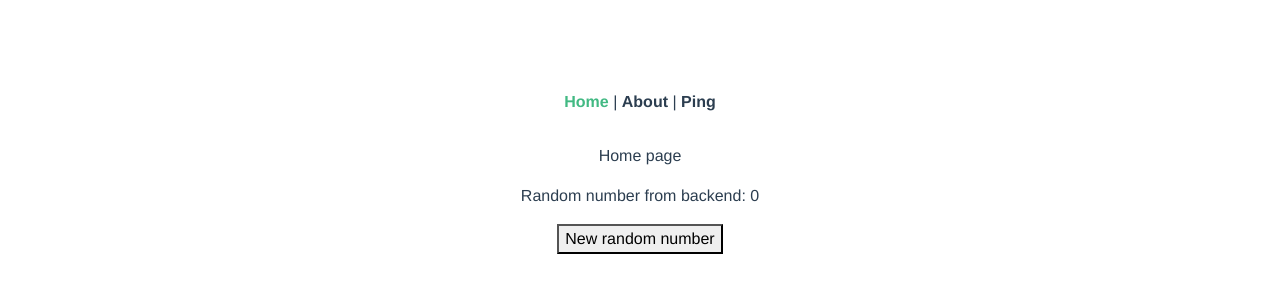
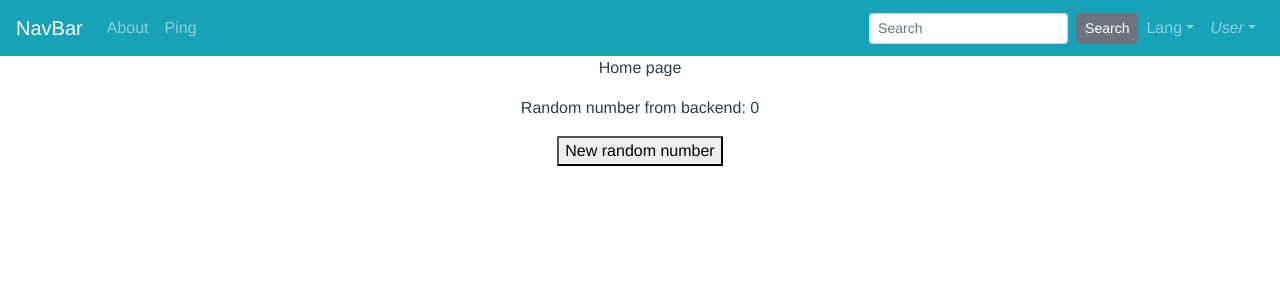
Before and after one commit to smcheraghi/RecSysCOEN6313, a Vue app in the folder frontend/: page / in a window 1280 px wide. Shown: the top 300 px of the page. Built offline with nearby package versions, Linux system fonts and the light colour scheme.

Commit message:
Update structure

```diff
--- a/frontend/src/App.vue
+++ b/frontend/src/App.vue
@@ -1,17 +1,18 @@
 <template>
   <div id="app">
-    <div id="nav">
-      <router-link to="/">Home</router-link> |
-      <router-link to="/about">About</router-link> |
-      <router-link to="/ping">Ping</router-link>
-    </div>
+    <Navbar/>
     <router-view/>
   </div>
 </template>
 
 <script>
+import Navbar from '@/components/Navbar.vue'
+
 export default {
-  name: 'App'
+  name: 'App',
+  components: {
+    Navbar
+  }
 }
 </script>
 
@@ -22,18 +23,5 @@
   -moz-osx-font-smoothing: grayscale;
   text-align: center;
   color: #2c3e50;
-  margin-top: 60px;
-}
-#nav {
-  padding: 30px;
-}
-
-#nav a {
-  font-weight: bold;
-  color: #2c3e50;
-}
-
-#nav a.router-link-exact-active {
-  color: #42b983;
 }
 </style>
--- /dev/null
+++ b/frontend/src/components/Navbar.vue
@@ -0,0 +1,33 @@
+<template>
+  <b-navbar toggleable="md" type="dark" variant="info">
+    <b-navbar-toggle target="nav_collapse"></b-navbar-toggle>
+    <b-navbar-brand href="/">NavBar</b-navbar-brand>
+    <b-collapse is-nav id="nav_collapse">
+      <b-navbar-nav>
+        <b-nav-item href="/about">About</b-nav-item>
+        <b-nav-item href="/ping">Ping</b-nav-item>
+      </b-navbar-nav>
+      <!-- Right aligned nav items -->
+      <b-navbar-nav class="ml-auto">
+        <b-nav-form>
+          <b-form-input size="sm" class="mr-sm-2" type="text" placeholder="Search"/>
+          <b-button size="sm" class="my-2 my-sm-0" type="submit">Search</b-button>
+        </b-nav-form>
+        <b-nav-item-dropdown text="Lang" right>
+          <b-dropdown-item href="#">EN</b-dropdown-item>
+          <b-dropdown-item href="#">ES</b-dropdown-item>
+          <b-dropdown-item href="#">RU</b-dropdown-item>
+          <b-dropdown-item href="#">FA</b-dropdown-item>
+        </b-nav-item-dropdown>
+        <b-nav-item-dropdown right>
+          <!-- Using button-content slot -->
+          <template slot="button-content">
+            <em>User</em>
+          </template>
+          <b-dropdown-item href="#">Profile</b-dropdown-item>
+          <b-dropdown-item href="#">Signout</b-dropdown-item>
+        </b-nav-item-dropdown>
+      </b-navbar-nav>
+    </b-collapse>
+  </b-navbar>
+</template>
--- a/frontend/src/router/index.js
+++ b/frontend/src/router/index.js
@@ -1,24 +1,50 @@
 import Vue from 'vue'
 import Router from 'vue-router'
 
-const routerOptions = [
-  { path: '/', component: 'Home' },
-  { path: '/ping', component: 'Ping' },
-  { path: '/about', component: 'About' },
-  { path: '*', component: '404' }
-]
+import Ping from '@/pages/Ping'
+import Home from '@/pages/Home'
+import About from '@/pages/About'
 
-const routes = routerOptions.map(route => {
-  return {
-    ...route,
-    component: () =>
-      import(`@/components/${route.component}.vue`)
-  }
-})
+// const routerOptions = [
+//   { path: '/', component: 'Home' },
+//   { path: '/ping', component: 'Ping' },
+//   { path: '/about', component: 'About' },
+//   { path: '*', component: '404' }
+// ]
 
+// const routes = routerOptions.map(route => {
+//   return {
+//     ...route,
+//     component: () =>
+//       import(`@/pages/${route.component}.vue`)
+//   }
+// })
+
+// Vue.use(Router)
+
+// export default new Router({
+//   routes,
+//   mode: 'history'
+// })
 Vue.use(Router)
 
 export default new Router({
-  routes,
-  mode: 'history'
+  mode: 'history',
+  routes: [
+    {
+      path: '/',
+      name: 'Home',
+      component: Home
+    },
+    {
+      path: '/about',
+      name: 'About',
+      component: About
+    },
+    {
+      path: '/ping',
+      name: 'Ping',
+      component: Ping
+    }
+  ]
 })
```
Also changed, not shown: frontend/src/pages/About.vue (renamed from frontend/src/components/About.vue), frontend/src/pages/Home.vue (renamed from frontend/src/components/Home.vue), frontend/src/pages/Ping.vue (renamed from frontend/src/components/Ping.vue).
